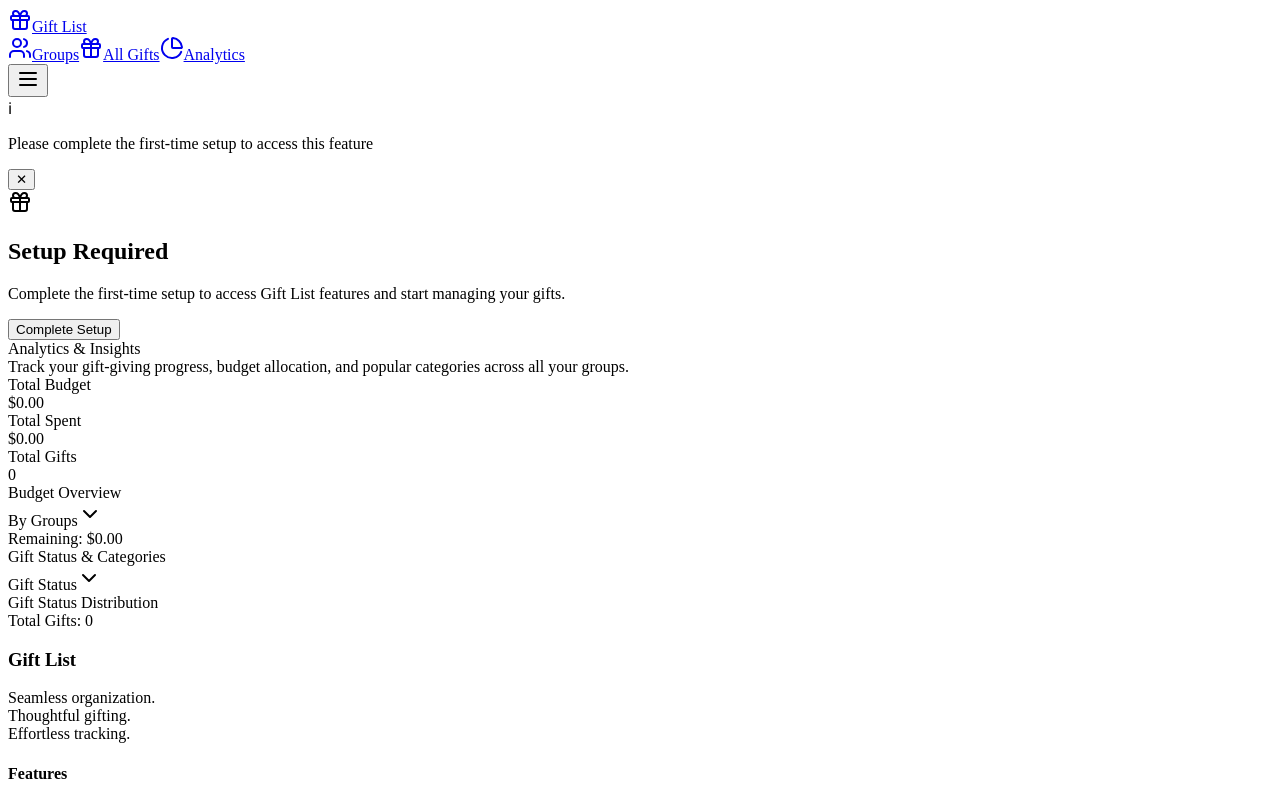
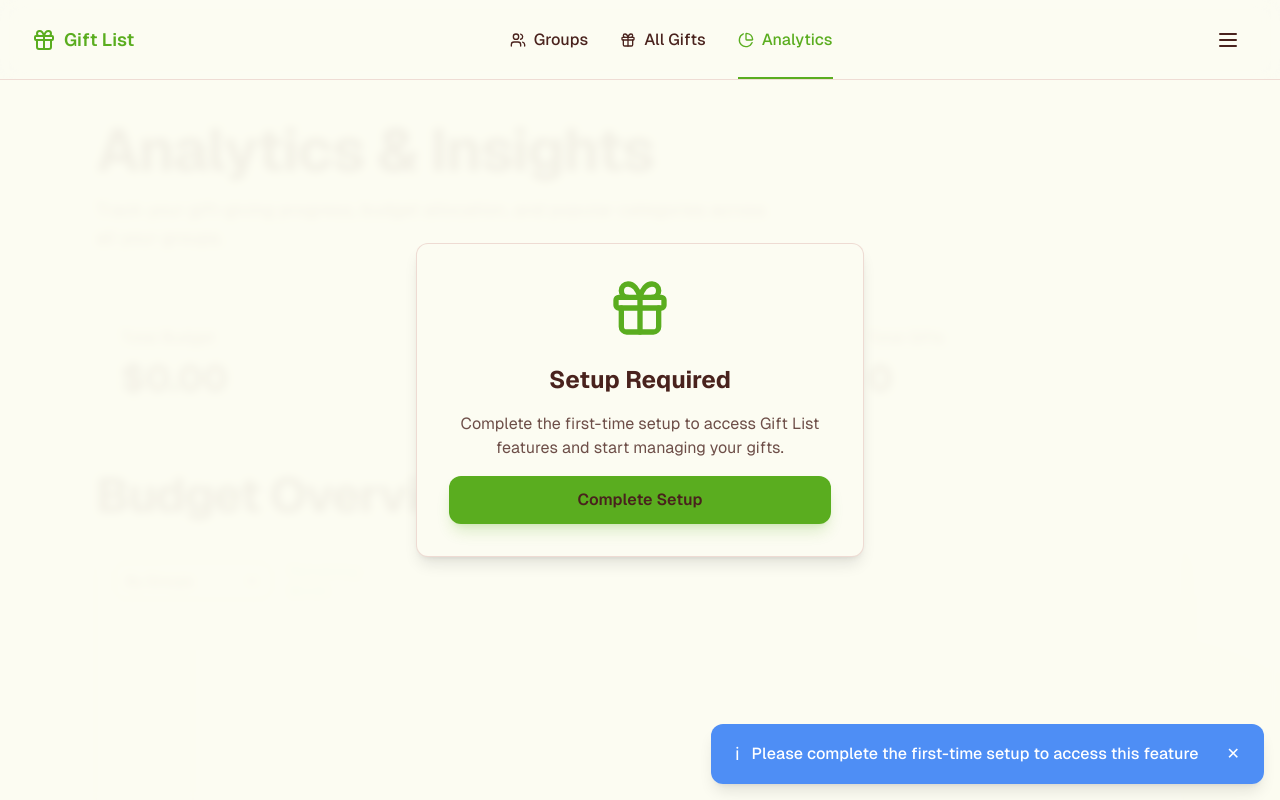
Before and after one commit to JayRichh/gift-list, a Next.js app: page /analytics in a window 1280 px wide. Shown: the top 800 px of the page. Built offline with nearby package versions, Linux system fonts and the light colour scheme.

Commit message:
fix: broken style moving layout client side

```diff
--- a/src/app/client-layout.tsx
+++ b/src/app/client-layout.tsx
@@ -1,27 +1,11 @@
 "use client";
 
 import { Suspense } from "react";
-import localFont from "next/font/local";
 import { ThemeProvider } from "next-themes";
-
 import { Navigation } from "~/components/Navigation";
 import { Footer } from "~/components/Footer";
 import { GradientBackground } from "~/components/ui/GradientBackground";
 import { Spinner } from "~/components/ui/Spinner";
-
-const geistSans = localFont({
-  src: "./fonts/GeistVF.woff",
-  variable: "--font-geist-sans",
-  preload: true,
-  display: "swap",
-});
-
-const geistMono = localFont({
-  src: "./fonts/GeistMonoVF.woff",
-  variable: "--font-geist-mono",
-  preload: true,
-  display: "swap",
-});
 
 function NavigationLoading() {
   return (
@@ -41,7 +25,6 @@ function MainContentLoading() {
 
 export default function ClientLayout({ children }: { children: React.ReactNode }) {
   return (
-    <div className={`${geistSans.variable} ${geistMono.variable} h-full bg-background text-foreground font-sans antialiased min-h-full flex flex-col`}>
     <ThemeProvider
       attribute="class"
       defaultTheme="system"
@@ -70,6 +53,5 @@ export default function ClientLayout({ children }: { children: React.ReactNode }
         <Footer />
       </div>
     </ThemeProvider>
-    </div>
   );
 }
--- a/src/app/layout.tsx
+++ b/src/app/layout.tsx
@@ -1,5 +1,7 @@
 import { Metadata, Viewport } from "next";
 import { metadata as baseMetadata, viewport as baseViewport } from "./metadata";
+import localFont from "next/font/local";
+import "./globals.css";
 
 // Export metadata for the root layout
 export const metadata: Metadata = baseMetadata;
@@ -8,13 +10,28 @@ export const viewport: Viewport = baseViewport;
 // Import the client layout component
 import ClientLayout from "./client-layout";
 
+const geistSans = localFont({
+  src: "./fonts/GeistVF.woff",
+  variable: "--font-geist-sans",
+  preload: true,
+  display: "swap",
+});
+
+const geistMono = localFont({
+  src: "./fonts/GeistMonoVF.woff",
+  variable: "--font-geist-mono",
+  preload: true,
+  display: "swap",
+});
+
 export default function RootLayout({ children }: { children: React.ReactNode }) {
   return (
     <html
       lang="en"
       suppressHydrationWarning
+      className={`${geistSans.variable} ${geistMono.variable} h-full`}
     >
-      <body>
+      <body className="bg-background text-foreground font-sans antialiased min-h-full flex flex-col">
         <ClientLayout>{children}</ClientLayout>
       </body>
     </html>
```
Lines whose indentation alone changed are shown as unchanged.
